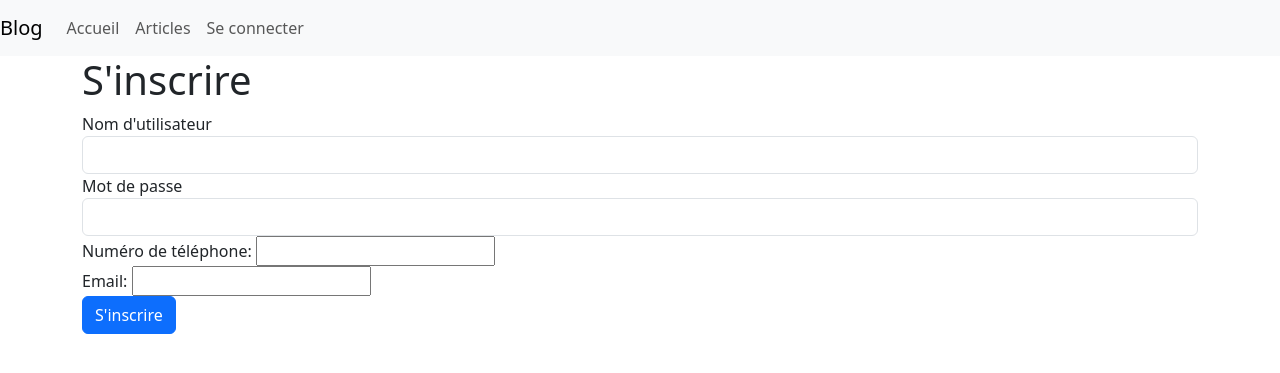
After one commit to Ls3012/LS_blog, a PHP site: template views/auth/register.php in a window 1280 px wide. The commit adds this page. Shown: the top 373 px of the page. Run offline with PHP 8.4, Linux system fonts and the light colour scheme; the template is opened without the code that fills it, so the values that code supplies are empty; some libraries are stand-ins or nearby versions.

Commit message:
register form and register new user fonctionality added (#23)

```diff
--- a/views/admin/post/index.php
+++ b/views/admin/post/index.php
@@ -1,6 +1,6 @@
 <h1>Adminnistration des articles</h1>
 
-<?php if($_GET['success']): ?>
+<?php if(isset($_GET['success']) && $_GET['success']): ?>
 
   <div class="alert-success">Vous etes connecté</div>
 
--- a/views/auth/login.php
+++ b/views/auth/login.php
@@ -14,4 +14,6 @@
 
     <button type="submit" class="btn btn-primary">Se connecter</button>
 
+    <p>Vous n'avez pas de compte? <a href="/ProjetsOC/LS_Blog/register">Inscrivez-vous ici</a>.</p>
+
 </form>
--- /dev/null
+++ b/views/auth/register.php
@@ -0,0 +1,26 @@
+<h1>S'inscrire</h1>
+
+<form action="/ProjetsOC/LS_Blog/register" method="POST">
+
+
+    <div class="form-group">
+        <label for="nickname">Nom d'utilisateur</label>
+        <input type="text" class="form-control" name="nickname" id="nickname">
+    </div>
+    <div class="form-group">
+        <label for="password">Mot de passe</label>
+        <input type="password" class="form-control" name="password" id="password">
+    </div>
+    <div class="form-group">
+        <label for="phone">Numéro de téléphone:</label>
+        <input type="text" id="phone" name="phone" required>
+    </div>
+    <div class="form-group">
+        <label for="email">Email:</label>
+        <input type="email" id="email" name="email" required>
+    </div>
+
+
+    <button type="submit" class="btn btn-primary">S'inscrire </button>
+
+</form>
--- a/views/layout.php
+++ b/views/layout.php
@@ -22,15 +22,25 @@
         <a class="nav-link" href="/ProjetsOC/LS_Blog/posts">Articles</a>
       </li>
     </ul>
-    <ul class="navbar-nav ml-auto">
+
+
+    <ul class="navbar-nav">
 
       <?php if(isset($_SESSION['auth']) && $_SESSION['auth']): ?>
-      <li class="nav-item">
+
+      <li class="nav-item ml-auto">
         <a class="nav-link" href="/ProjetsOC/LS_Blog/logout">Se deconnecter </a>
       </li>
+      <?php else: ?>
+      <li class="nav-item ml-auto">
+        <a class="nav-link" href="/ProjetsOC/LS_Blog/login">Se connecter </a>
+      </li>
+
       <?php endif ?>
 
     </ul>
+
+
   </div>
 </nav>
     <div class="container">
```
Also changed, not shown: app/Controllers/Admin/PostController.php (+9 -0 lines), app/Controllers/BlogController.php (+39 -0 lines), app/Controllers/UserController.php (+35 -2 lines), app/Models/Comment.php (+13 -0 lines), public/index.php (+11 -0 lines), views/blog/show.php (+11 -0 lines).
